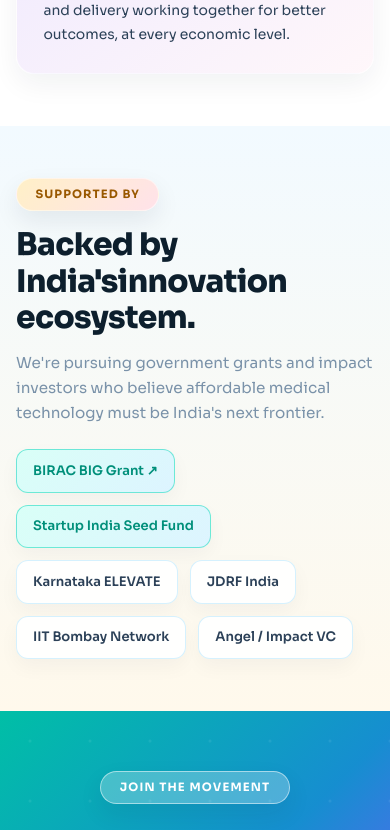
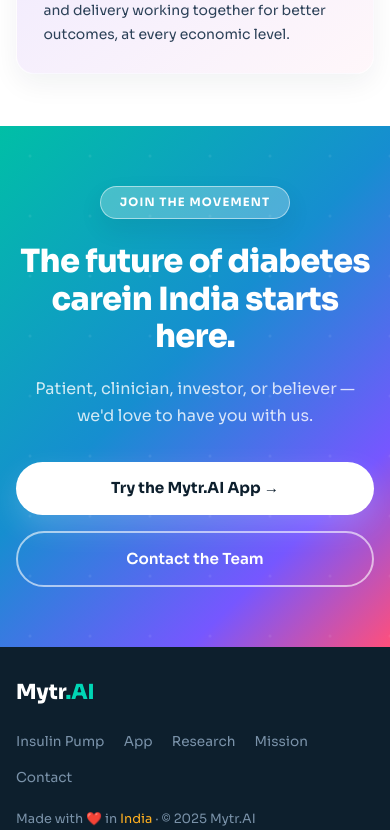
Before and after one commit to Megha-codes/Mytr-ai-website, a Next.js app: page / in a window 390 px wide. Shown: the part 8840-9670 px from the top of the page. Built offline with nearby package versions, Linux system fonts and the light colour scheme.

Commit message:
Remove funding support section

```diff
--- a/app/globals.css
+++ b/app/globals.css
@@ -319,16 +319,6 @@
 .mc-title { font-size: 1.05rem; font-weight: 700; color: var(--ink); margin-bottom: 0.6rem; }
 .mc-body  { font-size: 0.87rem; color: var(--ink-mid); line-height: 1.72; }
 
-/* FUNDING */
-.funding-section { background: linear-gradient(180deg, #F2FAFF 0%, #FFF9EC 100%); padding: 4.5rem clamp(1.25rem, 4vw, 4rem); }
-.funding-inner { max-width: 1000px; margin: 0 auto; display: flex; gap: clamp(1.5rem, 4vw, 4rem); align-items: center; flex-wrap: wrap; }
-.funding-left { flex: 1; min-width: 260px; }
-.funding-right { flex: 1; min-width: 260px; }
-.grant-grid { display: flex; flex-wrap: wrap; gap: 0.75rem; }
-.gtag { background: rgba(255,255,255,0.9); border: 1px solid rgba(47,184,255,0.2); border-radius: 12px; padding: 0.6rem 1rem; font-size: 0.82rem; font-weight: 600; color: var(--ink-mid); transition: all 0.2s; box-shadow: 0 8px 20px rgba(13,31,45,0.04); }
-.gtag:hover { border-color: var(--teal); color: var(--teal-dk); }
-.gtag.hot { border-color: rgba(0,214,181,0.5); background: linear-gradient(135deg, #D9FFF7, #DDF4FF); color: var(--teal-dk); }
-
 /* CTA */
 .cta-section {
   background: linear-gradient(135deg, #00BFA6 0%, #168ED0 45%, #7657FF 78%, #FF4F7B 100%);
@@ -371,12 +361,11 @@
   nav { padding: 0.8rem 1.25rem; }
   .nav-links a:not(.nav-cta) { display: none; }
   .hero { min-height: auto; padding: 6rem 1.5rem 3.75rem; }
-  .problem-strip, .pump-section, .research-section, .app-section, .mission-section, .funding-section { padding: 4rem 1.5rem; }
+  .problem-strip, .pump-section, .research-section, .app-section, .mission-section { padding: 4rem 1.5rem; }
   .pump-grid, .app-grid { grid-template-columns: 1fr; gap: 2.5rem; margin-top: 2.25rem; }
   .research-top { grid-template-columns: 1fr; gap: 1.5rem; margin-bottom: 2.25rem; }
   .r-right { padding-top: 0; }
   .mission-cards { grid-template-columns: 1fr; margin-top: 2rem; }
-  .funding-inner { display: grid; grid-template-columns: 1fr; }
   .float1, .float2 { display: none; }
   footer { padding: 2rem 1.5rem; flex-direction: column; align-items: flex-start; }
   .ft-links { display: flex; flex-wrap: wrap; gap: 0.8rem 1.2rem; }
@@ -399,7 +388,7 @@
   h2 { font-size: clamp(1.65rem, 8vw, 2.1rem); }
   .lead, .hero-sub { font-size: 0.95rem; line-height: 1.65; }
   .hero { padding: 5.5rem 1rem 3rem; }
-  .problem-strip, .pump-section, .research-section, .app-section, .mission-section, .funding-section { padding: 3.25rem 1rem; }
+  .problem-strip, .pump-section, .research-section, .app-section, .mission-section { padding: 3.25rem 1rem; }
   .problem-header { margin-bottom: 1.75rem; }
   .prob-grid { grid-template-columns: 1fr; }
   .prob-card { padding: 1.35rem; }
--- a/app/page.jsx
+++ b/app/page.jsx
@@ -316,27 +316,6 @@
   </div>
 </section>
 
-<!-- FUNDING -->
-<section class="funding-section">
-  <div class="funding-inner">
-    <div class="funding-left fade-up">
-      <div class="section-chip chip-amber">Supported By</div>
-      <h2 style="margin-bottom:0.8rem;">Backed by India's<br>innovation ecosystem.</h2>
-      <p class="lead">We're pursuing government grants and impact investors who believe affordable medical technology must be India's next frontier.</p>
-    </div>
-    <div class="funding-right fade-up d1">
-      <div class="grant-grid">
-        <span class="gtag hot">BIRAC BIG Grant ↗</span>
-        <span class="gtag hot">Startup India Seed Fund</span>
-        <span class="gtag">Karnataka ELEVATE</span>
-        <span class="gtag">JDRF India</span>
-        <span class="gtag">IIT Bombay Network</span>
-        <span class="gtag">Angel / Impact VC</span>
-      </div>
-    </div>
-  </div>
-</section>
-
 <!-- CTA -->
 <section class="cta-section">
   <div class="section-chip chip-white" style="position:relative;z-index:1;margin-bottom:1.5rem;">Join the Movement</div>
--- a/index.html
+++ b/index.html
@@ -326,16 +326,6 @@
 .mc-title { font-size: 1.05rem; font-weight: 700; color: var(--ink); margin-bottom: 0.6rem; }
 .mc-body  { font-size: 0.87rem; color: var(--ink-mid); line-height: 1.72; }
 
-/* FUNDING */
-.funding-section { background: linear-gradient(180deg, #F2FAFF 0%, #FFF9EC 100%); padding: 4.5rem clamp(1.25rem, 4vw, 4rem); }
-.funding-inner { max-width: 1000px; margin: 0 auto; display: flex; gap: clamp(1.5rem, 4vw, 4rem); align-items: center; flex-wrap: wrap; }
-.funding-left { flex: 1; min-width: 260px; }
-.funding-right { flex: 1; min-width: 260px; }
-.grant-grid { display: flex; flex-wrap: wrap; gap: 0.75rem; }
-.gtag { background: rgba(255,255,255,0.9); border: 1px solid rgba(47,184,255,0.2); border-radius: 12px; padding: 0.6rem 1rem; font-size: 0.82rem; font-weight: 600; color: var(--ink-mid); transition: all 0.2s; box-shadow: 0 8px 20px rgba(13,31,45,0.04); }
-.gtag:hover { border-color: var(--teal); color: var(--teal-dk); }
-.gtag.hot { border-color: rgba(0,214,181,0.5); background: linear-gradient(135deg, #D9FFF7, #DDF4FF); color: var(--teal-dk); }
-
 /* CTA */
 .cta-section {
   background: linear-gradient(135deg, #00BFA6 0%, #168ED0 45%, #7657FF 78%, #FF4F7B 100%);
@@ -378,12 +368,11 @@
   nav { padding: 0.8rem 1.25rem; }
   .nav-links a:not(.nav-cta) { display: none; }
   .hero { min-height: auto; padding: 6rem 1.5rem 3.75rem; }
-  .problem-strip, .pump-section, .research-section, .app-section, .mission-section, .funding-section { padding: 4rem 1.5rem; }
+  .problem-strip, .pump-section, .research-section, .app-section, .mission-section { padding: 4rem 1.5rem; }
   .pump-grid, .app-grid { grid-template-columns: 1fr; gap: 2.5rem; margin-top: 2.25rem; }
   .research-top { grid-template-columns: 1fr; gap: 1.5rem; margin-bottom: 2.25rem; }
   .r-right { padding-top: 0; }
   .mission-cards { grid-template-columns: 1fr; margin-top: 2rem; }
-  .funding-inner { display: grid; grid-template-columns: 1fr; }
   .float1, .float2 { display: none; }
   footer { padding: 2rem 1.5rem; flex-direction: column; align-items: flex-start; }
   .ft-links { display: flex; flex-wrap: wrap; gap: 0.8rem 1.2rem; }
@@ -406,7 +395,7 @@
   h2 { font-size: clamp(1.65rem, 8vw, 2.1rem); }
   .lead, .hero-sub { font-size: 0.95rem; line-height: 1.65; }
   .hero { padding: 5.5rem 1rem 3rem; }
-  .problem-strip, .pump-section, .research-section, .app-section, .mission-section, .funding-section { padding: 3.25rem 1rem; }
+  .problem-strip, .pump-section, .research-section, .app-section, .mission-section { padding: 3.25rem 1rem; }
   .problem-header { margin-bottom: 1.75rem; }
   .prob-grid { grid-template-columns: 1fr; }
   .prob-card { padding: 1.35rem; }
@@ -753,27 +742,6 @@
   </div>
 </section>
 
-<!-- FUNDING -->
-<section class="funding-section">
-  <div class="funding-inner">
-    <div class="funding-left fade-up">
-      <div class="section-chip chip-amber">Supported By</div>
-      <h2 style="margin-bottom:0.8rem;">Backed by India's<br>innovation ecosystem.</h2>
-      <p class="lead">We're pursuing government grants and impact investors who believe affordable medical technology must be India's next frontier.</p>
-    </div>
-    <div class="funding-right fade-up d1">
-      <div class="grant-grid">
-        <span class="gtag hot">BIRAC BIG Grant ↗</span>
-        <span class="gtag hot">Startup India Seed Fund</span>
-        <span class="gtag">Karnataka ELEVATE</span>
-        <span class="gtag">JDRF India</span>
-        <span class="gtag">IIT Bombay Network</span>
-        <span class="gtag">Angel / Impact VC</span>
-      </div>
-    </div>
-  </div>
-</section>
-
 <!-- CTA -->
 <section class="cta-section">
   <div class="section-chip chip-white" style="position:relative;z-index:1;margin-bottom:1.5rem;">Join the Movement</div>
```
